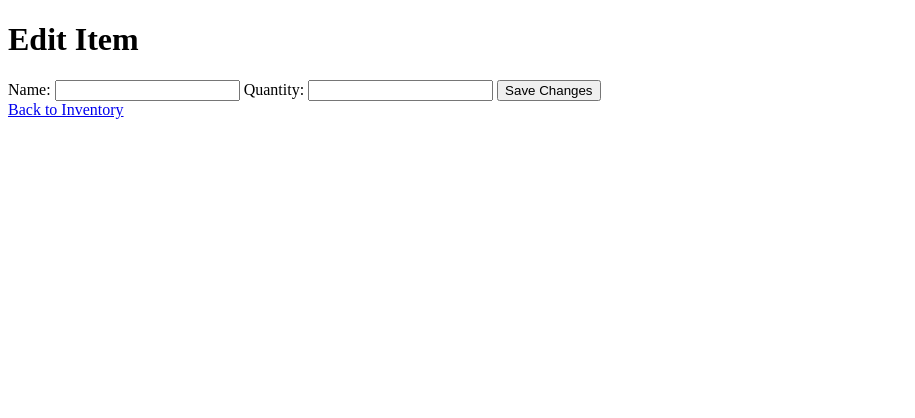
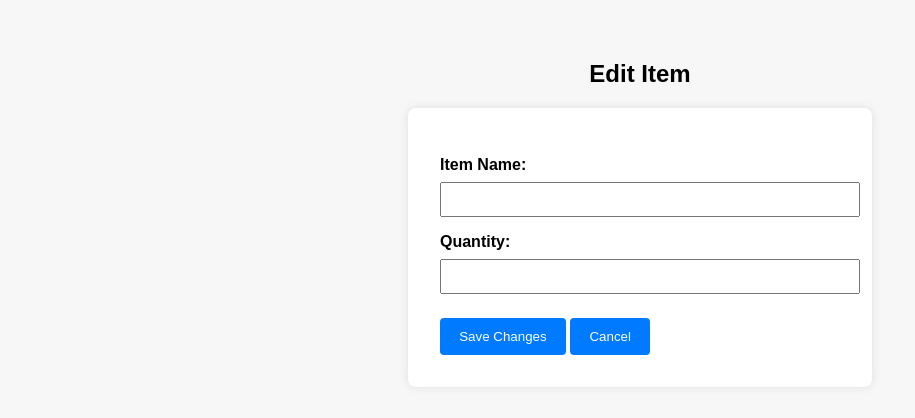
Before and after one commit to dskipps/capstone-project, a Flask app: template templates/edit_item.html in a window 1280 px wide. Shown: the top 418 px of the page, without its empty margins (0-915 px from the left). Run offline with Flask 3, Linux system fonts and the light colour scheme; the template is opened without the code that fills it, so the values that code supplies are empty.

Commit message:
added to the edit items

```diff
--- a/templates/edit_item.html
+++ b/templates/edit_item.html
@@ -1,15 +1,27 @@
 <!DOCTYPE html>
 <html>
-<head><title>Edit Item</title></head>
+<head>
+    <title>Edit Item</title>
+    <style>
+        body { font-family: Arial, sans-serif; padding: 2rem; background: #f7f7f7; }
+        form { max-width: 400px; margin: auto; background: white; padding: 2rem; border-radius: 8px; box-shadow: 0 0 10px rgba(0,0,0,0.1); }
+        label { display: block; margin-top: 1rem; font-weight: bold; }
+        input { width: 100%; padding: 0.5rem; margin-top: 0.5rem; }
+        button { margin-top: 1.5rem; padding: 0.7rem 1.2rem; background: #007bff; color: white; border: none; border-radius: 4px; cursor: pointer; }
+        button:hover { background: #0056b3; }
+    </style>
+</head>
 <body>
-  <h1>Edit Item</h1>
-  <form method="POST">
-    <label>Name:</label>
-    <input type="text" name="name" value="{{ item.name }}" required>
-    <label>Quantity:</label>
-    <input type="number" name="quantity" value="{{ item.quantity }}" required>
-    <button type="submit">Save Changes</button>
-  </form>
-  <a href="/inventory">Back to Inventory</a>
+    <h2 style="text-align:center;">Edit Item</h2>
+    <form method="POST">
+        <label for="name">Item Name:</label>
+        <input type="text" id="name" name="name" value="{{ item.name }}" required>
+
+        <label for="quantity">Quantity:</label>
+        <input type="number" id="quantity" name="quantity" value="{{ item.quantity }}" required>
+
+        <button type="submit">Save Changes</button>
+        <a href="/inventory"><button type="button">Cancel</button></a>
+    </form>
 </body>
 </html>
```
Also changed, not shown: templates/add_item.html (deleted, +0 -15 lines).
